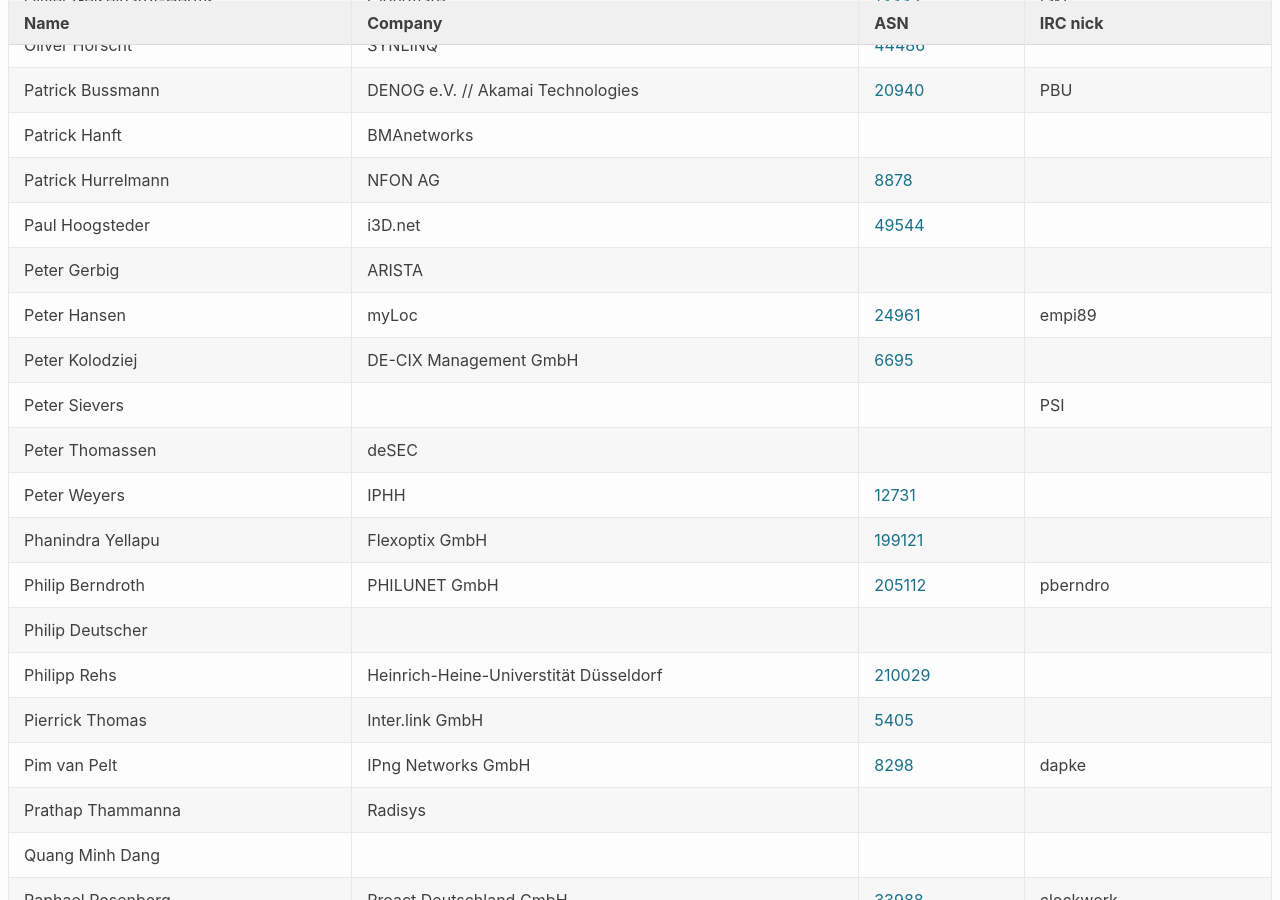
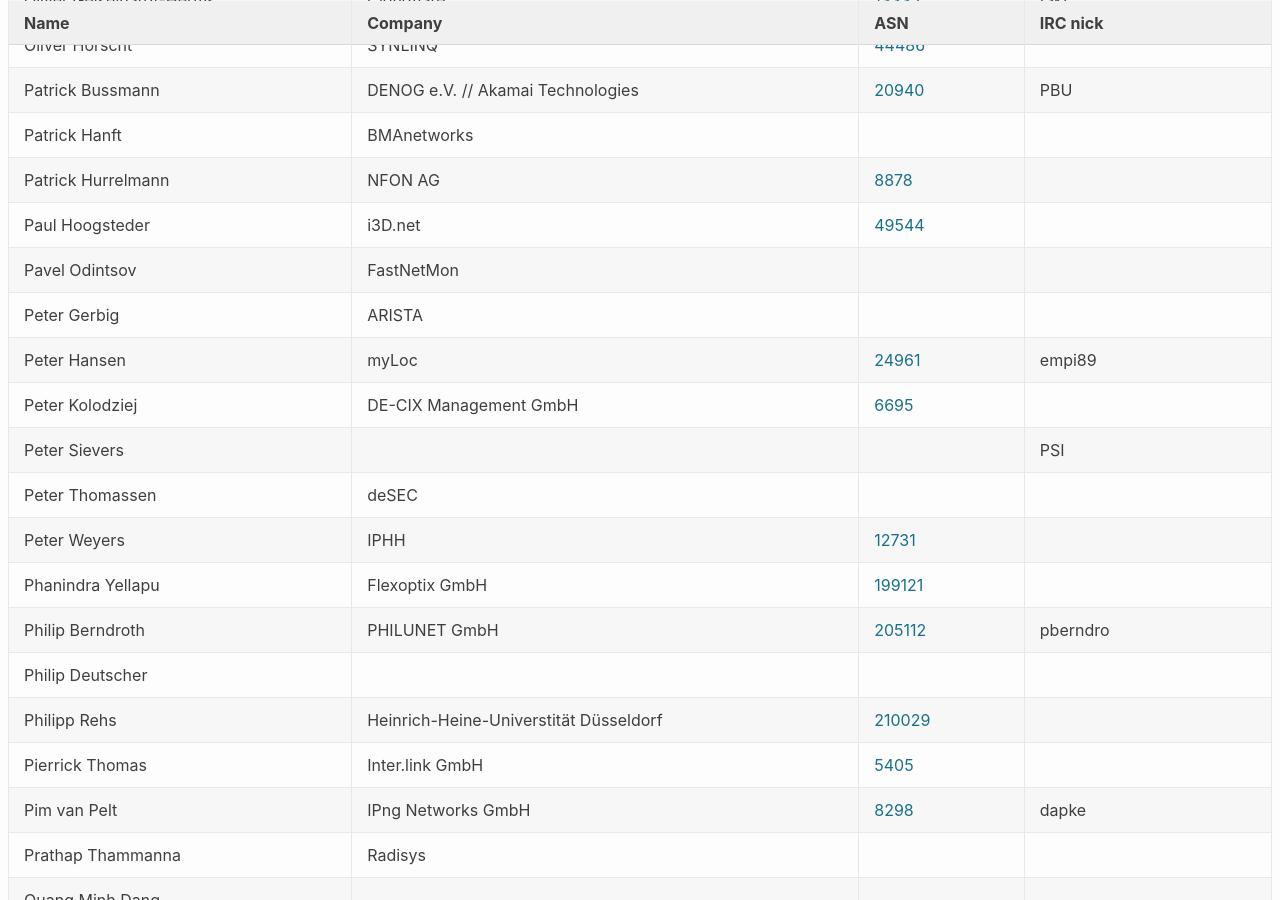
Before and after one commit to denog/pretix-attendeelist, a Jekyll site: the page built from denog14/index.md, in a window 1280 px wide and 900 px high, scrolled down 11044 px. Built offline with Jekyll 4.4.1, drawn with Linux system fonts in a browser that asks for light colours.

Commit message:
Latest data: Sun Nov 13 13:35:39 UTC 2022

```diff
--- a/_data/attendees_denog14_onsite.json
+++ b/_data/attendees_denog14_onsite.json
@@ -1480,6 +1480,12 @@
     "company": "i3D.net",
     "irc": null,
     "asn": "49544"
+  },
+  {
+    "name": "Pavel Odintsov",
+    "company": "FastNetMon",
+    "irc": null,
+    "asn": null
   },
   {
     "name": "Peter Gerbig",
```
